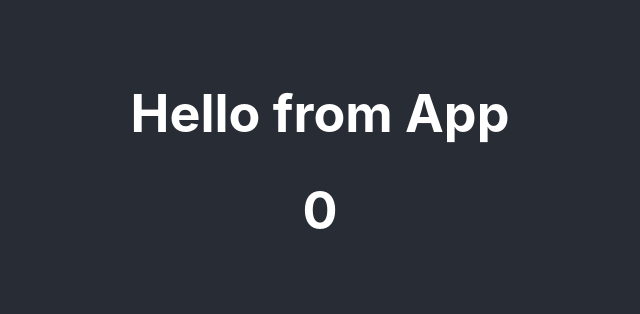
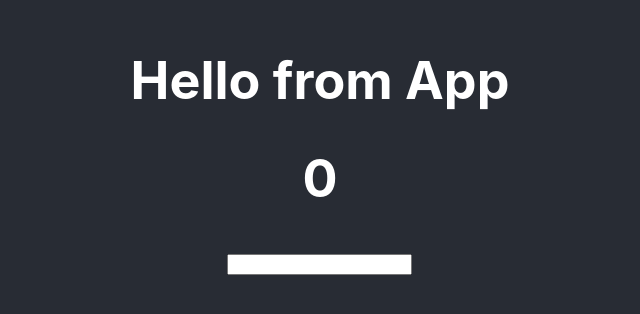
Before and after one commit to kumabiko/typescript_lesson, a React (Create React App) app: page / in a window 1280 px wide. Shown: the part 238-552 px from the top of the page, without its empty margins (320-960 px from the left). Built offline with nearby package versions, Linux system fonts and the light colour scheme.

Commit message:
Event handler データ型

```diff
--- a/src/TestComponent.tsx
+++ b/src/TestComponent.tsx
@@ -13,10 +13,18 @@
   // Genericsでnumberとnullを受け付ける様にする
   const [count, setCount] = useState<number | null>(0);
   const [user, setUser] = useState<UserData>({ id: 1, name: "dummy" });
+  const [inputData, setInputData] = useState("");
+
+  const handleInputChange = (e: React.ChangeEvent<HTMLInputElement>): void => {
+    setInputData(e.target.value);
+  };
+
   return (
     <div>
       <h1>{props.text}</h1>
       <h1>{count}</h1>
+      <input type="text" value={inputData} onChange={handleInputChange} />
+      <h1>{inputData}</h1>
     </div>
   );
 };
```
